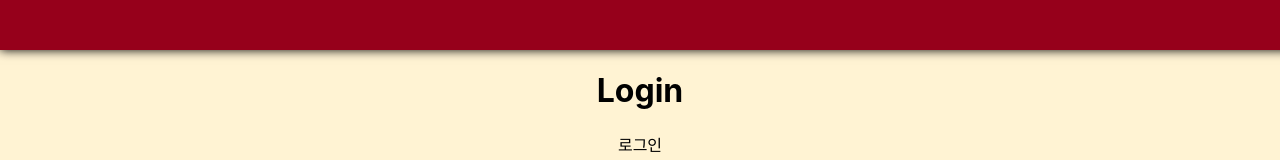
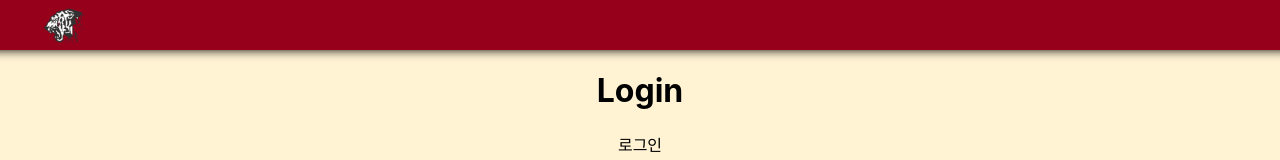
Before and after one commit to CYDF-MatKor/web-for-cydf, a React (Create React App) app in the folder front/: page /login in a window 1280 px wide. Shown: the top 160 px of the page. Built offline with nearby package versions, Linux system fonts and the light colour scheme.

Commit message:
Make Navbar div structure and left logo

```diff
--- a/front/src/Component/Navbar.css
+++ b/front/src/Component/Navbar.css
@@ -1,11 +1,47 @@
 #navbar {
+	position: sticky;
+	top: 0;
+	z-index: 1;
+	width: 100%;
+	display: flex;
+	flex-direction: column;
+	justify-content: center;
+	align-items: center;
+}
+
+#navbar-main {
 	background-color: #96001b;
 	box-shadow: 0px 0px 10px black;
 	height: 50px;
 	line-height: 50px;
 	padding: 0 15px;
-	position: sticky;
-	top: 0;
-	z-index: 1;
 	width: 100%;
+	display: flex;
+	flex-direction: row;
+	justify-content: space-between;
+	align-items: center;
 }
+
+#navbar-main-left,
+#navbar-sub-left {
+	display: flex;
+	flex-direction: row;
+	justify-content: center;
+	align-items: center;
+
+	width: 10%;
+	height: 100%;
+}
+
+#navbar-logo-link {
+	width: auto;
+	height: 70%;
+	display: flex;
+	flex-direction: row;
+	justify-content: center;
+	align-items: center;
+}
+#navbar-logo-img {
+	height: 100%;
+	width: auto;
+}
--- a/front/src/Component/Navbar.js
+++ b/front/src/Component/Navbar.js
@@ -1,8 +1,26 @@
+import { Link } from "react-router-dom";
 import "./Navbar.css";
 import icon from "./navbaricon.png";
 
 function Navbar() {
-	return <div id="navbar"></div>;
+	return (
+		<div id="navbar">
+			<div id="navbar-main">
+				<div id="navbar-main-left">
+					<Link id="navbar-logo-link" to="/">
+						<img id="navbar-logo-img" src={icon} alt="logo" />
+					</Link>
+				</div>
+				<div id="navbar-main-middle"></div>
+				<div id="navbar-main-right"></div>
+			</div>
+			<div id="navbar-sub">
+				<div id="navbar-sub-left"></div>
+				<div id="navbar-sub-middle"></div>
+				<div id="navbar-sub-right"></div>
+			</div>
+		</div>
+	);
 }
 
 export default Navbar;
```
